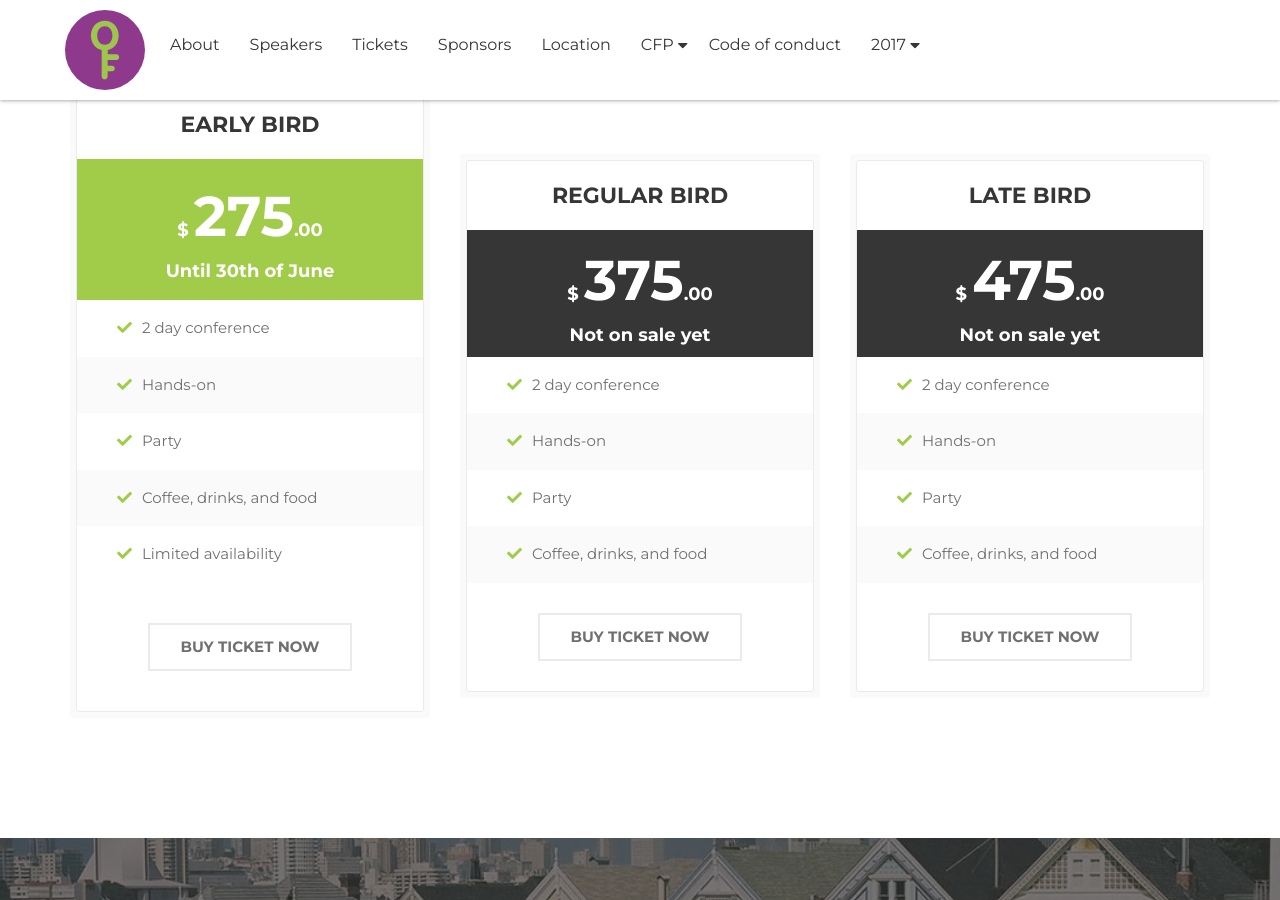
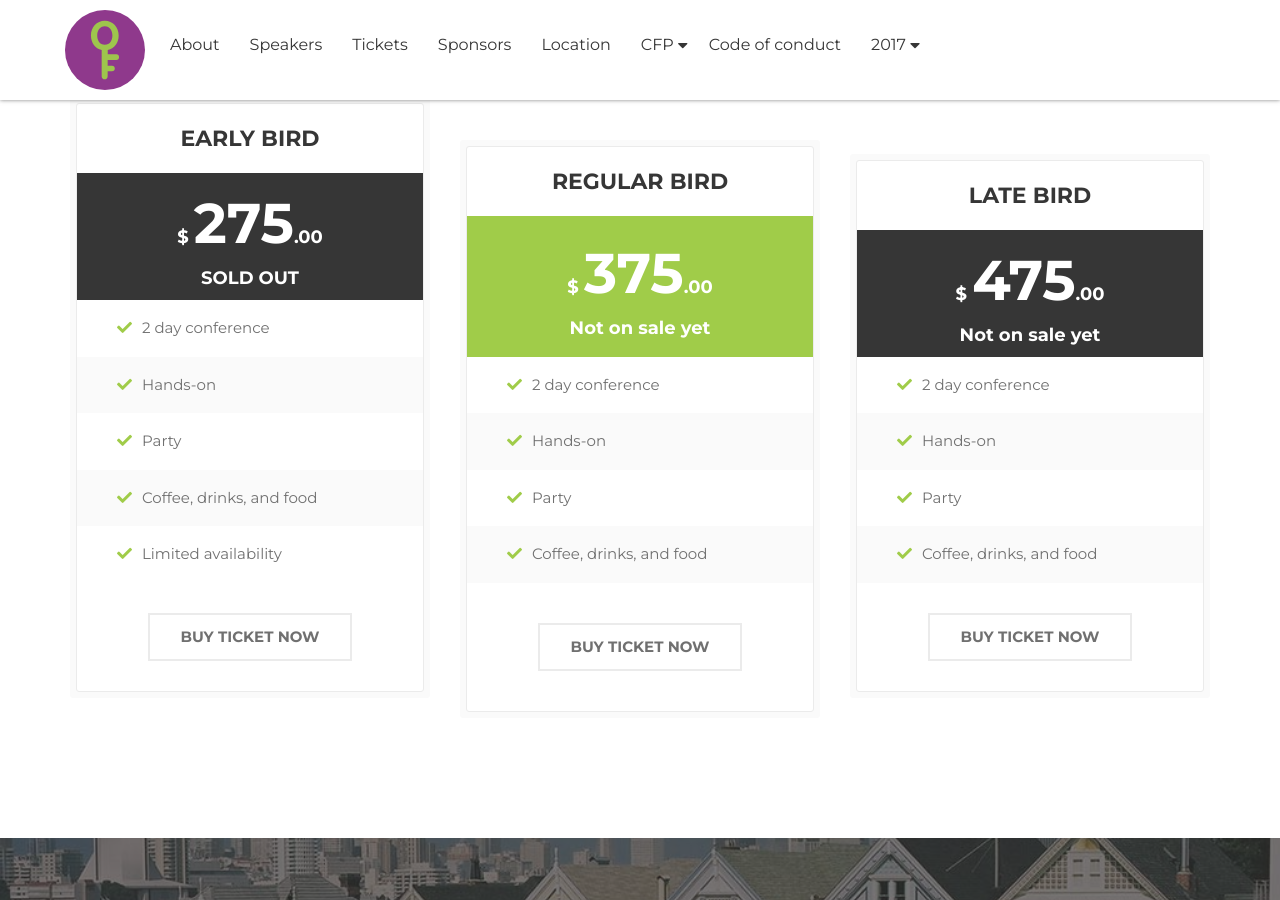
Before and after one commit to open-fsharp/open-fsharp.github.io, a Jekyll site: the page built from index.html, in a window 1280 px wide and 900 px high, scrolled down 2635 px. Built offline with Jekyll 4.4.1, drawn with Linux system fonts in a browser that asks for light colours; nearby versions of some CDN libraries; the list of posts is cut into pages by our own code; comment, search, counter and statistics services are not loaded.

Commit message:
early bird tickets sold out

```diff
--- a/index.html
+++ b/index.html
@@ -256,7 +256,7 @@ title: Home
 			</div>
 			<div class="pricing-table-wrapper3">
 				<div class="col-sm-6 col-md-4">
-					<div class="pricing-table-item3 pricing-table-item3-active">
+					<div class="pricing-table-item3 sold-out">
 						<div class="pricing-table-item3-inner">
 							<div class="pricing-table-item3-inner-inner">
 								<div class="pricing-booking3">
@@ -264,7 +264,7 @@ title: Home
 								</div>
 								<div class="price3">
 									<p>$ <span>275</span>.00</p>
-									<p>Until 30th of June</p>
+									<p>SOLD OUT</p>
 								</div>
 								<ul class="price-detail">
 									<li><span class="price-list-icon"><i class="fa fa-check"></i></span>2 day conference</li>
@@ -281,7 +281,7 @@ title: Home
 					</div><!-- /.pricing-table-item3 -->
 				</div><!-- /.col-sm-6 col-md-4 -->
 				<div class="col-sm-6 col-md-4">
-					<div class="pricing-table-item3">
+					<div class="pricing-table-item3 pricing-table-item3-active">
 						<div class="pricing-table-item3-inner">
 							<div class="pricing-table-item3-inner-inner">
 								<div class="pricing-booking3">
```
